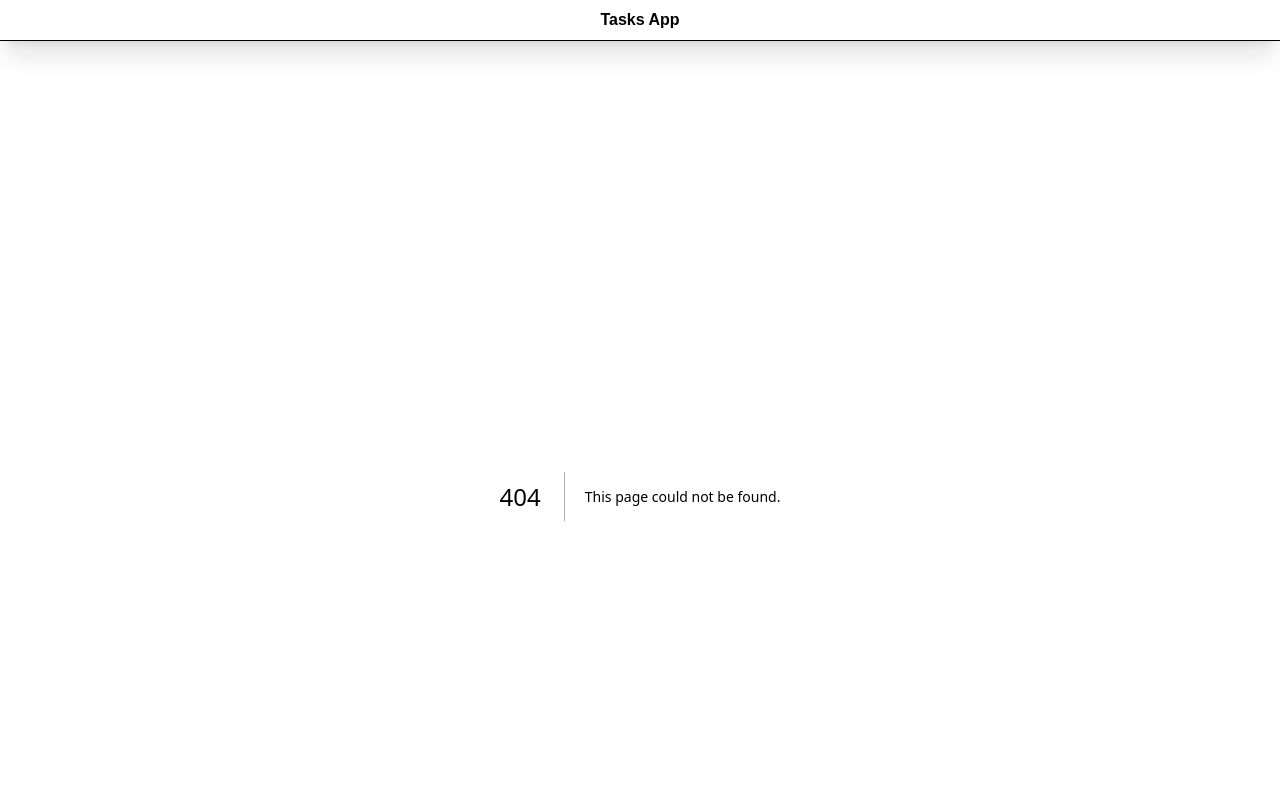
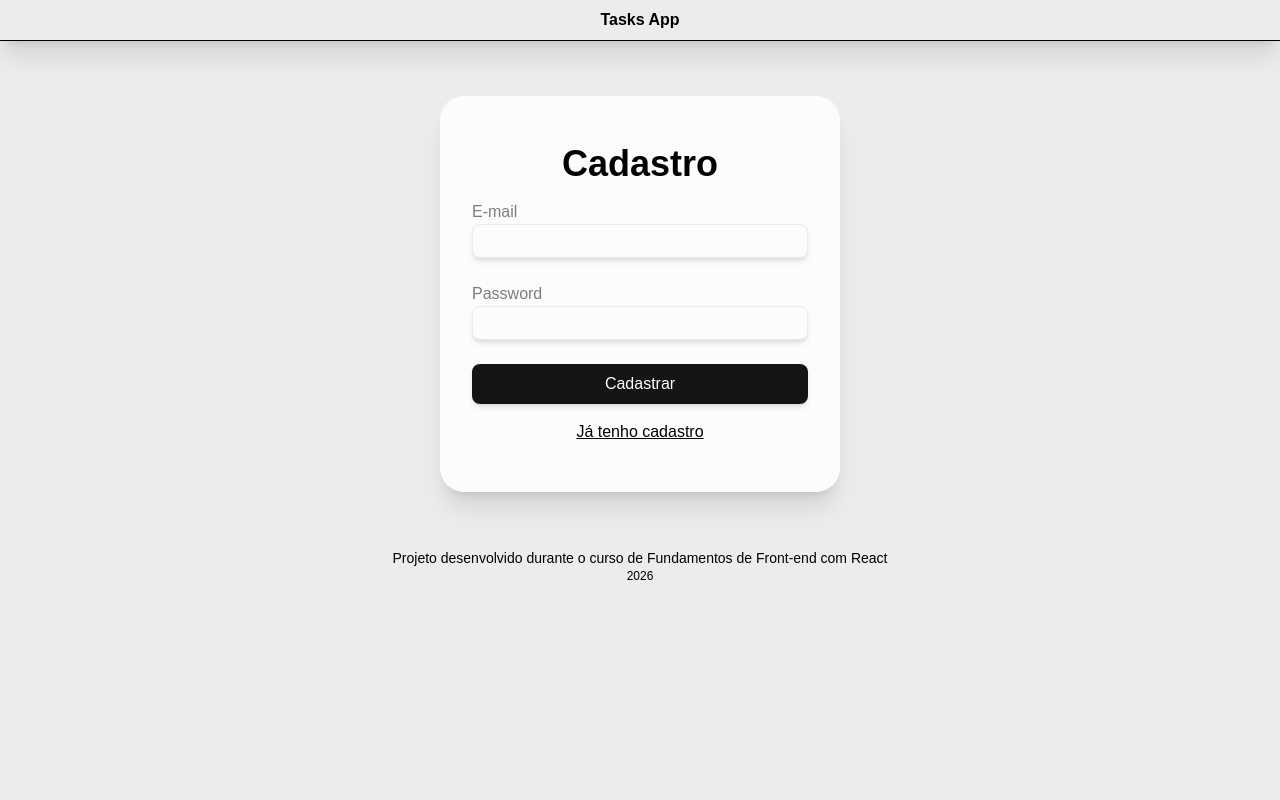
Before and after one commit to helalferrari/taskmanager-frontend, a Next.js app: page /register in a window 1280 px wide. Before the commit this address had no page. Shown: the top 800 px of the page. Built offline with nearby package versions, Linux system fonts and the light colour scheme.

Commit message:
Criando a interface do form de registro do task manager

```diff
--- /dev/null
+++ b/src/app/register/page.tsx
@@ -0,0 +1,47 @@
+import Link from "next/link";
+import {register} from "node:module";
+
+export default function Register() {
+    return (
+        <div className="grid gap-y-4 px-8 min-w-100 py-12 bg-[#fdfcfc] rounded-3xl shadow-xl">
+            <h1 className="text-4xl text-center font-bold">Cadastro</h1>
+            <div className="">
+                <form className="grid gap-y-6">
+                    <fieldset className="grid text-[#7b7c7b]">
+                        <label htmlFor="email" className="">
+                            E-mail
+                        </label>
+                        <input className="
+                        px-2 py-1
+                        text-[#7b7c7b]
+                        border border-[#e8e9e9] focus:border-[#b1b2b2] hover:border-[#b1b2b2]
+                        outline-none
+                        shadow-md
+                        rounded-lg"
+                               name="email"
+                               id="email"
+                        />
+                    </fieldset>
+                    <fieldset className="grid text-[#7b7c7b]">
+                        <label htmlFor="password" className="">
+                            Password
+                        </label>
+                        <input className="
+                        px-2 py-1
+                        text-[#7b7c7b]
+                        border border-[#e8e9e9] focus:border-[#b1b2b2] hover:border-[#b1b2b2]
+                        outline-none
+                        shadow-md
+                        rounded-lg"
+                               name="password"
+                               id="password"
+                        />
+                    </fieldset>
+
+                    <button className="py-2 bg-[#141516] text-[#FFFFFF] rounded-lg cursor-pointer shadow-md hover:shadow-none">Cadastrar</button>
+                </form>
+            </div>
+            <Link href="/login" className="text-center underline">Já tenho cadastro</Link>
+        </div>
+    );
+}
```
